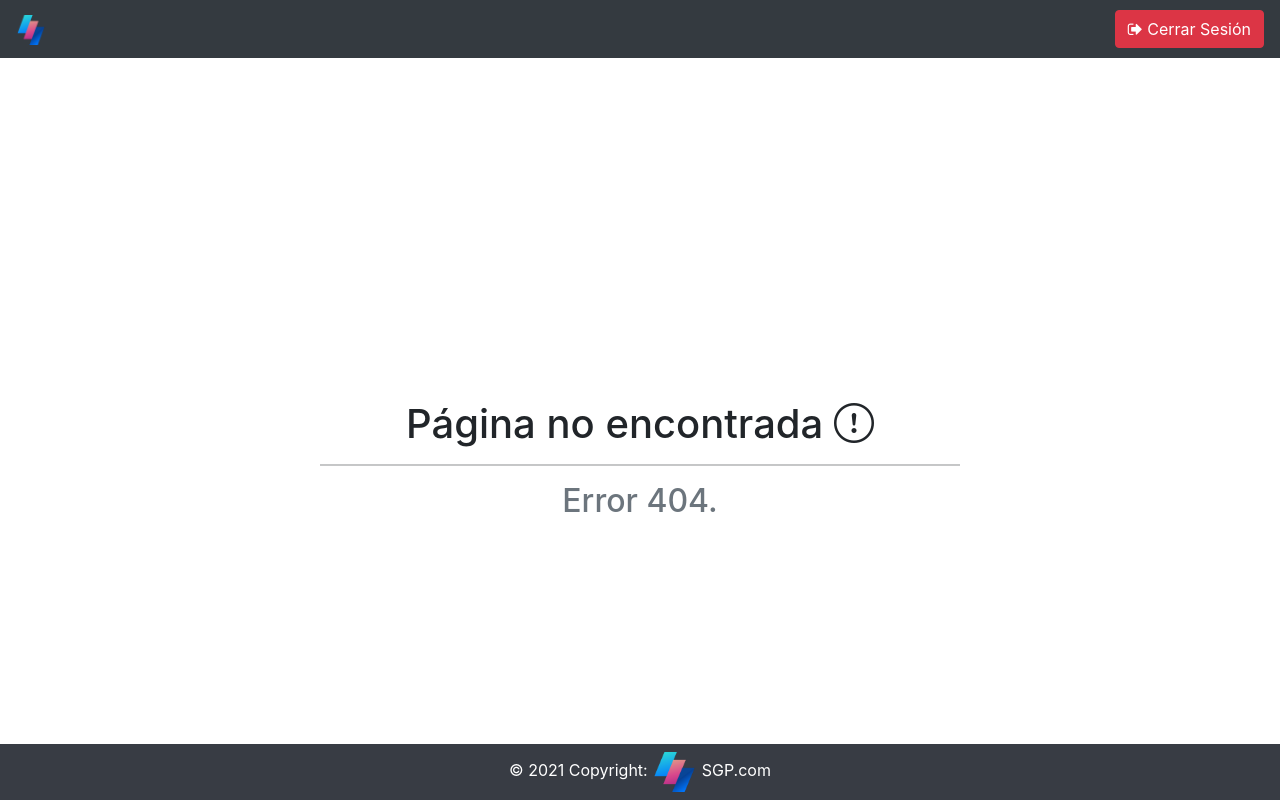
After one commit to DavidVer98/IS2-SISTEMA, a Django app: template templates/error/404.html in a window 1280 px wide. The commit adds this page. Run offline with Django 3.2, Linux system fonts and the light colour scheme; the template is opened without the code that fills it, so the values that code supplies are empty; some libraries are stand-ins or nearby versions.

Commit message:
Se añade pagina de 404

```diff
--- a/desarrollo/views.py
+++ b/desarrollo/views.py
@@ -304,7 +304,8 @@ def sprintBacklog(request, proyecto_id):
     proyecto_actual = Proyecto.objects.get(pk=proyecto_id)
     user_stories = UserStory.objects.filter(proyecto=proyecto_actual, estado_desarrollo=UserStory.EN_SPRINT_BACKLOG)
     miembro = Miembro.objects.get(miembro=request.user, proyectos=proyecto_actual)
-    context = {"proyecto_id": proyecto_id, "proyecto": proyecto_actual, "user_stories": user_stories, 'miembro':miembro}
+    estimacion_total = user_stories.aggregate(Sum("estimacion")).get('estimacion__sum')
+    context = {"proyecto_id": proyecto_id, "proyecto": proyecto_actual, "user_stories": user_stories, 'miembro':miembro, 'estimacion_total':estimacion_total}
 
     return render(request, "desarrollo/sprintBacklog.html", context)
 
--- a/sgp/urls.py
+++ b/sgp/urls.py
@@ -45,3 +45,5 @@ urlpatterns = [
 ]
 
 admin.site.site_header = 'home/'
+
+handler404 = "user.views.error_404"
--- a/templates/baseProyecto.html
+++ b/templates/baseProyecto.html
@@ -26,7 +26,7 @@
 <body>
 <!-- NavBar -->
 <nav class="navbar navbar-expand-lg navbar-dark bg-dark fixed-top">
-    <a class="navbar-brand" href="#"><img src="{% static 'img/logo1.png' %}" width="30" height="30"> </a>
+    <a class="navbar-brand" href="/home"><img src="{% static 'img/logo1.png' %}" width="30" height="30"> </a>
     <button class="navbar-toggler" type="button" data-toggle="collapse" data-target="#navbarTogglerDemo02"
             aria-controls="navbarTogglerDemo02" aria-expanded="false" aria-label="Toggle navigation">
         <span class="navbar-toggler-icon"></span>
--- /dev/null
+++ b/templates/error/404.html
@@ -0,0 +1,27 @@
+{% extends "baseProyecto.html" %}
+{% block head_content %}
+    <title>Usuarios</title>
+{% endblock %}
+
+{% block container %}
+
+    <div class="align-content-center" style="background-color:transparent; margin-top: 100px">
+        <h1 style="text-align: center; margin-top: 300px"> Página no encontrada <i class="bi bi-exclamation-circle"></i></h1>
+        <hr style="width:50%; margin-left:25% !important; margin-right:1% !important;"/>
+        <h2 class="text-muted" style="text-align: center"> Error 404.</h2>
+        {% load static %}
+
+
+
+    </div>
+    <!-- Copyright -->
+    <div class="text-center text-white p-2  fixed-bottom" style="background-color:#383c44">
+        © 2021 Copyright:
+        <img src="{% static 'img/logo1.png' %}" width="45" height="40">
+        <a class="text-white   " href="https://www.youtube.com/watch?v=dQw4w9WgXcQ">SGP.com</a>
+    </div>
+    <!-- Copyright -->
+
+
+
+{% endblock %}
```
Also changed, not shown: user/views.py (+7 -0 lines).
